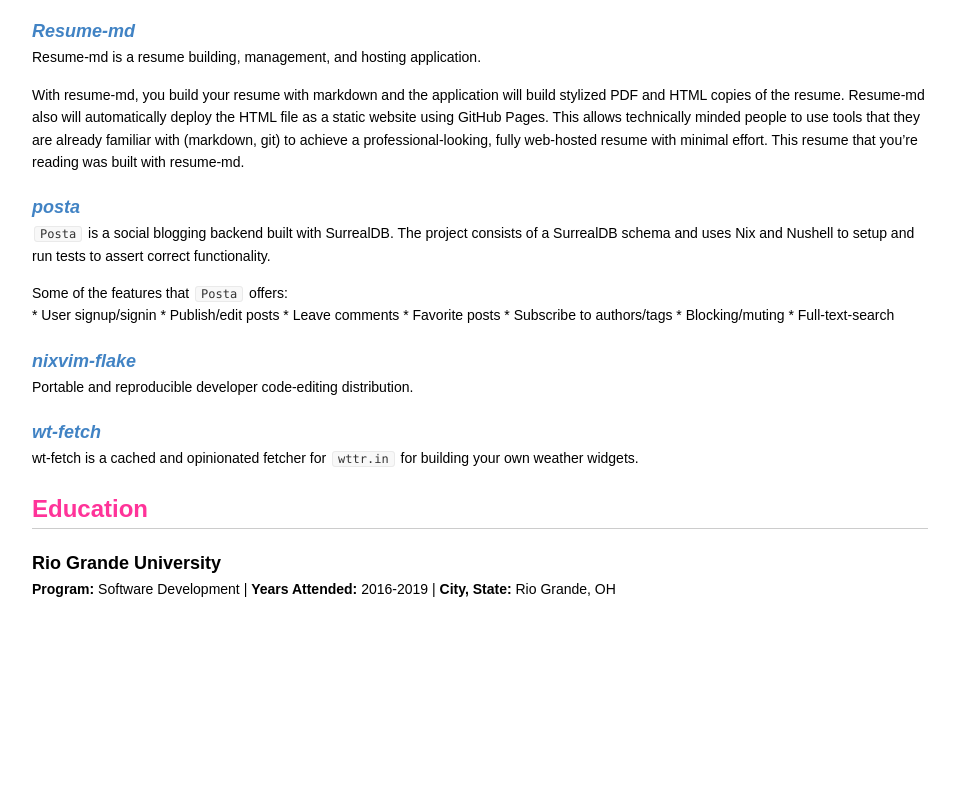
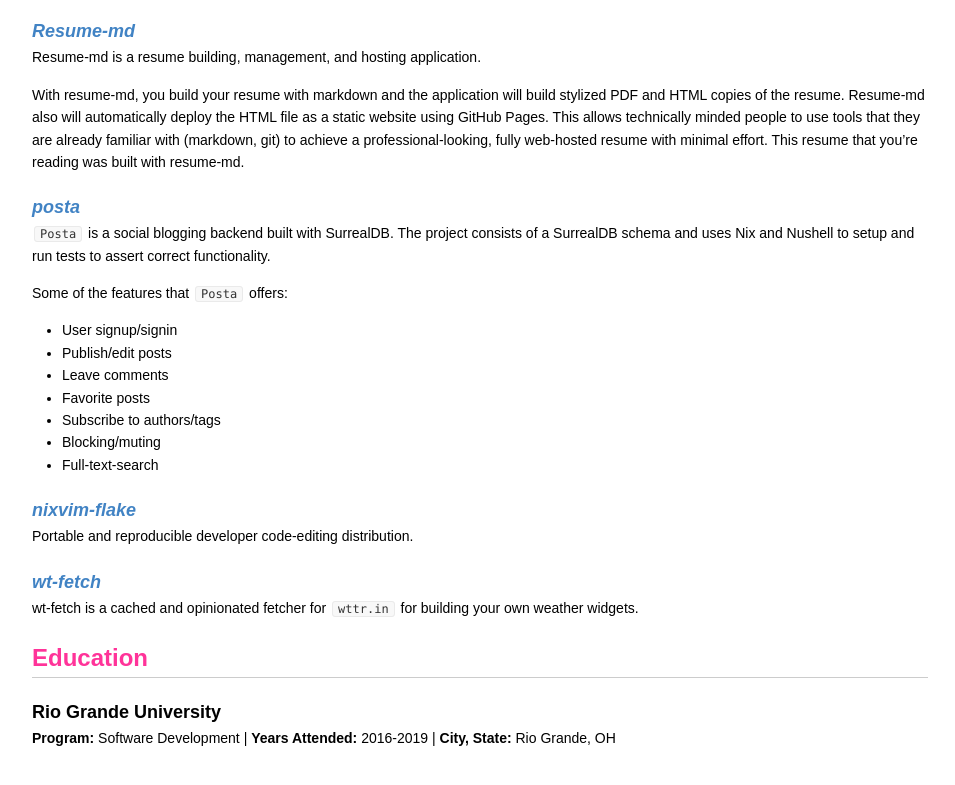
Before and after one commit to siph/resume, a plain HTML site: page index.html in a window 1280 px wide. Shown: the part 1789-2574 px from the top of the page, without its empty margins (141-1096 px from the left). Before the commit the page ends 2434 px from the top, so only its background shows below. Drawn offline with Linux system fonts and the light colour scheme.

Commit message:
deploy: f0f91c930cfea470d5b590d60137bd1d061f50b2

```diff
--- a/index.html
+++ b/index.html
@@ -994,10 +994,16 @@ resume that you’re reading was built with resume-md.</p>
 social blogging backend built with SurrealDB. The project consists of a
 SurrealDB schema and uses Nix and Nushell to setup and run tests to
 assert correct functionality.</p>
-<p>Some of the features that <code>Posta</code> offers:<br />
-* User signup/signin * Publish/edit posts * Leave comments * Favorite
-posts * Subscribe to authors/tags * Blocking/muting *
-Full-text-search</p>
+<p>Some of the features that <code>Posta</code> offers:</p>
+<ul>
+<li>User signup/signin</li>
+<li>Publish/edit posts</li>
+<li>Leave comments</li>
+<li>Favorite posts</li>
+<li>Subscribe to authors/tags</li>
+<li>Blocking/muting</li>
+<li>Full-text-search</li>
+</ul>
 <h3 id="nixvim-flake"><strong><a href="https://github.com/siph/nixvim-flake"><em>nixvim-flake</em></a></strong></h3>
 <p>Portable and reproducible developer code-editing distribution.</p>
 <h3 id="wt-fetch"><strong><a href="https://github.com/siph/wt-fetch"><em>wt-fetch</em></a></strong></h3>
```
